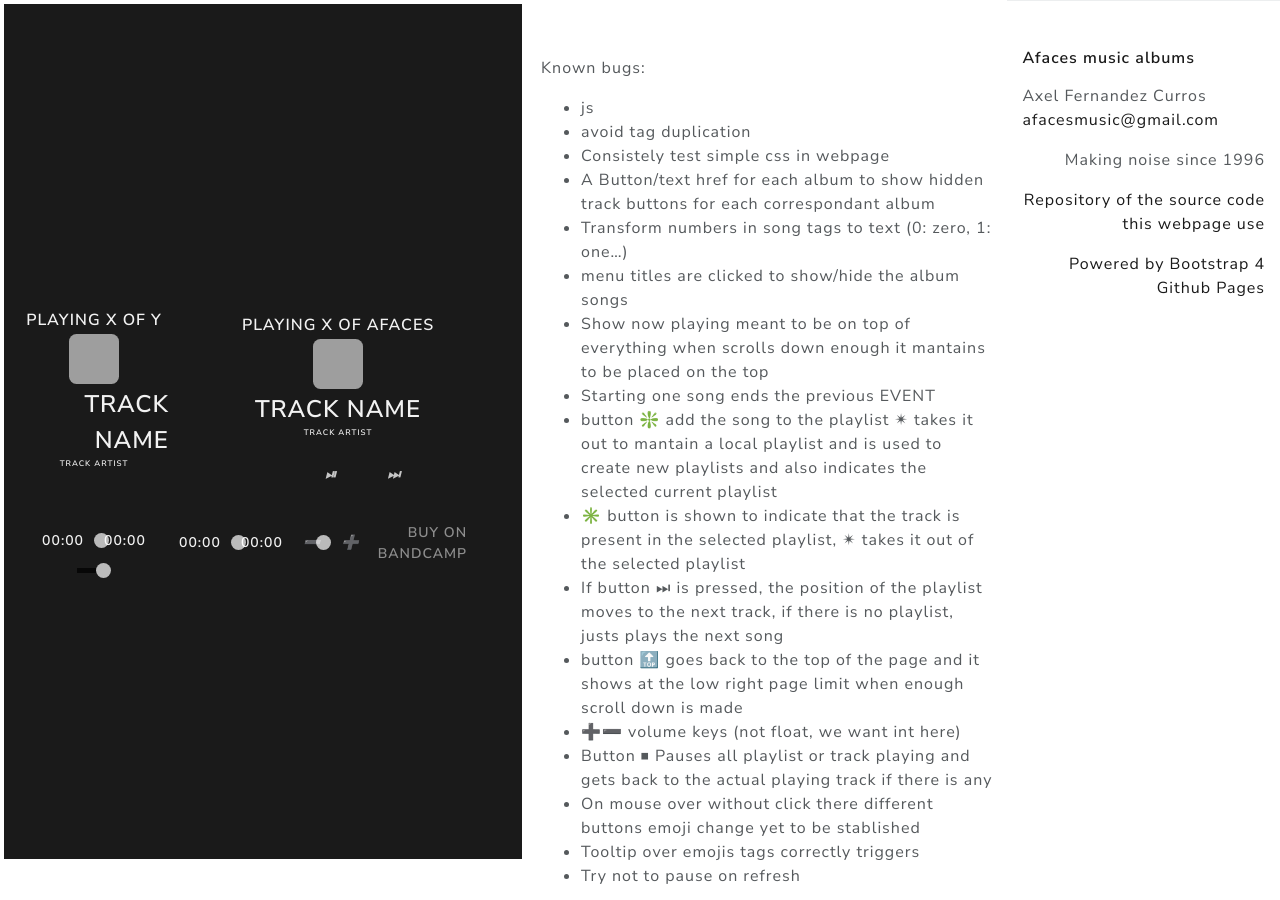
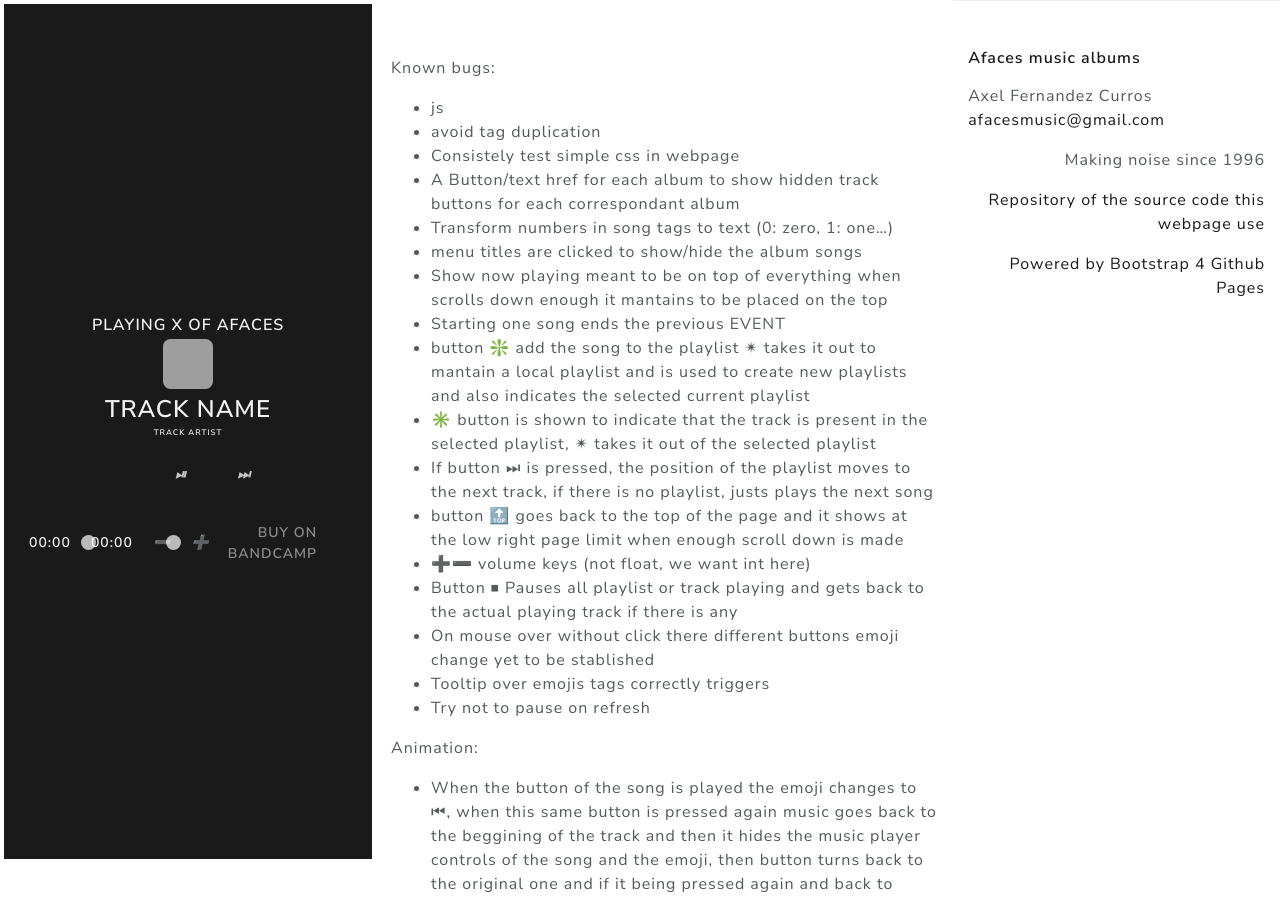
Before and after one commit to afaces/afaces.github.io, a Jekyll site: the page built from TODO.md, in a window 1280 px wide and 900 px high. Built offline with Jekyll 4.4.1, drawn with Linux system fonts in a browser that asks for light colours; our own code applies the rules of GitHub Pages for plain Markdown files; grey boxes are pictures that could not be loaded.

Commit message:
UPDATED: Changes to navbar

```diff
--- a/_includes/header.html
+++ b/_includes/header.html
@@ -1,45 +1,6 @@
 <div class="navbar">
 <nav class="navbar-expand-lg navbar-dark bg-primary">
   <div class="container">
-    <div class="player">
-    <!-- Define the section for displaying details -->
-    <div class="details">
-      <div class="now-playing">PLAYING x OF y</div>
-      <div class="track-art"></div>
-      <div class="track-name">Track Name</div>
-      <div class="track-artist">Track Artist</div>
-    </div>
-
-    <!-- Define the section for displaying track buttons -->
-    <div class="buttons">
-      <div class="prev-track" onclick="prevTrack()">
-        <i class="fa fa-step-backward fa-2x"></i>
-      </div>
-      <div class="playpause-track" onclick="playpauseTrack()">
-        <i class="fa fa-play-circle fa-5x"></i>
-      </div>
-      <div class="next-track" onclick="nextTrack()">
-        <i class="fa fa-step-forward fa-2x"></i>
-      </div>
-    </div>
-
-    <!-- Define the section for displaying the seek slider-->
-    <div class="slider_container">
-      <div class="current-time">00:00</div>
-      <input type="range" min="1" max="100"
-        value="0" class="seek_slider" onchange="seekTo()">
-      <div class="total-duration">00:00</div>
-    </div>
-
-    <!-- Define the section for displaying the volume slider-->
-    <div class="slider_container">
-      <i class="fa fa-volume-down"></i>
-      <input type="range" min="1" max="100"
-        value="99" class="volume_slider" onchange="setVolume()">
-      <i class="fa fa-volume-up"></i>
-    </div>
-  </div>
-
     <div class="player">
       <script type="text/javascript" src="/index.js"></script>
       <script>
@@ -192,6 +153,5 @@ loadTrack(track_index);</script>
       </div>
     </div>
     </div>
-
   </nav>
 </div>
```
